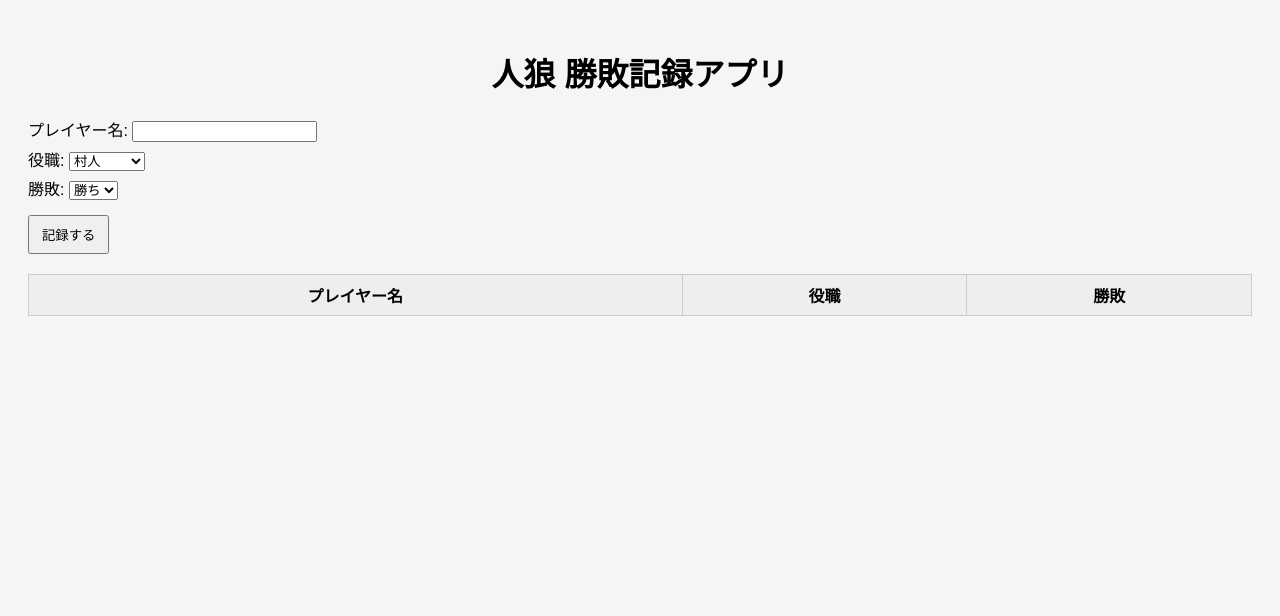
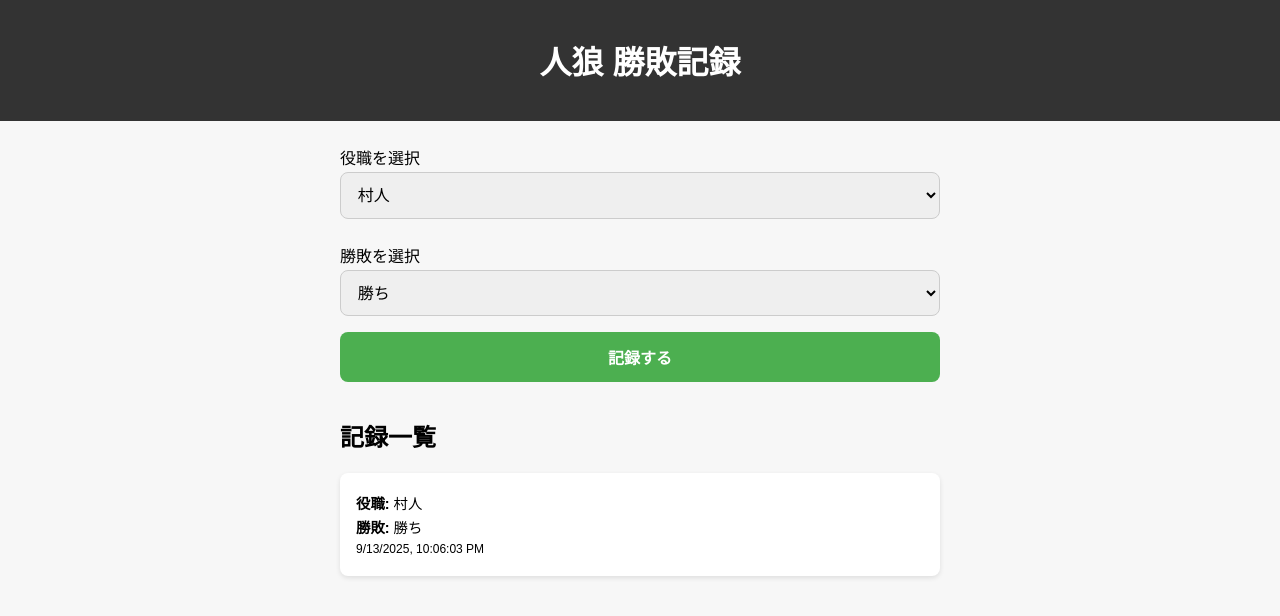
Before and after one commit to blackcaty1224/blackcaty1224.github.io, a plain HTML site: page index.html in a window 1280 px wide. Both pictures are taken after a click on the button "記録する". Drawn offline with Linux system fonts and the light colour scheme.

Commit message:
Update index.html

```diff
--- a/index.html
+++ b/index.html
@@ -3,25 +3,67 @@
 <head>
   <meta charset="UTF-8">
   <title>人狼 勝敗記録アプリ</title>
+  <meta name="viewport" content="width=device-width, initial-scale=1.0">
   <style>
-    body { font-family: sans-serif; padding: 20px; background: #f5f5f5; }
-    h1 { text-align: center; }
-    .form-section { margin-bottom: 15px; }
-    label { display: block; margin: 5px 0; }
-    button { margin-top: 10px; padding: 8px 12px; }
-    table { width: 100%; border-collapse: collapse; margin-top: 20px; }
-    th, td { border: 1px solid #ccc; padding: 8px; text-align: center; }
-    th { background: #eee; }
+    body {
+      font-family: "Arial", sans-serif;
+      margin: 0;
+      padding: 0;
+      background: #f7f7f7;
+    }
+    header {
+      background: #333;
+      color: #fff;
+      text-align: center;
+      padding: 1rem;
+    }
+    main {
+      padding: 1rem;
+      max-width: 600px;
+      margin: auto;
+    }
+    label {
+      display: block;
+      margin: 0.5rem 0 0.2rem;
+      font-size: 1rem;
+    }
+    select, button {
+      width: 100%;
+      padding: 0.8rem;
+      font-size: 1rem;
+      margin-bottom: 1rem;
+      border: 1px solid #ccc;
+      border-radius: 8px;
+    }
+    button {
+      background: #4CAF50;
+      color: #fff;
+      border: none;
+      font-weight: bold;
+      cursor: pointer;
+    }
+    button:hover {
+      background: #45a049;
+    }
+    .record {
+      background: #fff;
+      border-radius: 8px;
+      padding: 1rem;
+      margin: 1rem 0;
+      box-shadow: 0 2px 5px rgba(0,0,0,0.1);
+    }
+    .record p {
+      margin: 0.2rem 0;
+      font-size: 0.9rem;
+    }
   </style>
 </head>
 <body>
-  <h1>人狼 勝敗記録アプリ</h1>
-
-  <div class="form-section">
-    <label>プレイヤー名:
-      <input type="text" id="playerName">
-    </label>
-    <label>役職:
+  <header>
+    <h1>人狼 勝敗記録</h1>
+  </header>
+  <main>
+    <label for="role">役職を選択</label>
     <select id="role">
       <option value="村人">村人</option>
       <option value="人狼">人狼</option>
@@ -32,51 +74,59 @@
       <option value="ハンター">ハンター</option>
       <option value="妖狐">妖狐</option>
     </select>
-    </label>
-    <label>勝敗:
+
+    <label for="result">勝敗を選択</label>
     <select id="result">
       <option value="勝ち">勝ち</option>
       <option value="負け">負け</option>
     </select>
-    </label>
+
     <button onclick="addRecord()">記録する</button>
-  </div>
 
-  <table id="recordTable">
-    <thead>
-      <tr>
-        <th>プレイヤー名</th>
-        <th>役職</th>
-        <th>勝敗</th>
-      </tr>
-    </thead>
-    <tbody></tbody>
-  </table>
+    <h2>記録一覧</h2>
+    <div id="records"></div>
+  </main>
 
   <script>
     function addRecord() {
-      const name = document.getElementById("playerName").value.trim();
       const role = document.getElementById("role").value;
       const result = document.getElementById("result").value;
+      const date = new Date().toLocaleString();
 
-      if (name === "") {
-        alert("プレイヤー名を入力してください");
-        return;
+      const recordDiv = document.createElement("div");
+      recordDiv.className = "record";
+      recordDiv.innerHTML = `
+        <p><strong>役職:</strong> ${role}</p>
+        <p><strong>勝敗:</strong> ${result}</p>
+        <p><small>${date}</small></p>
+      `;
+
+      document.getElementById("records").prepend(recordDiv);
+
+      saveData(role, result, date);
     }
 
-      const table = document.getElementById("recordTable").querySelector("tbody");
-      const row = document.createElement("tr");
+    function saveData(role, result, date) {
+      let data = JSON.parse(localStorage.getItem("records")) || [];
+      data.unshift({ role, result, date });
+      localStorage.setItem("records", JSON.stringify(data));
+    }
 
-      row.innerHTML = `
-        <td>${name}</td>
-        <td>${role}</td>
-        <td>${result}</td>
+    function loadData() {
+      let data = JSON.parse(localStorage.getItem("records")) || [];
+      data.forEach(r => {
+        const recordDiv = document.createElement("div");
+        recordDiv.className = "record";
+        recordDiv.innerHTML = `
+          <p><strong>役職:</strong> ${r.role}</p>
+          <p><strong>勝敗:</strong> ${r.result}</p>
+          <p><small>${r.date}</small></p>
         `;
+        document.getElementById("records").appendChild(recordDiv);
+      });
+    }
 
-      table.appendChild(row);
-
-      document.getElementById("playerName").value = "";
-    }
+    window.onload = loadData;
   </script>
 </body>
 </html>
```
Lines whose indentation alone changed are shown as unchanged.
